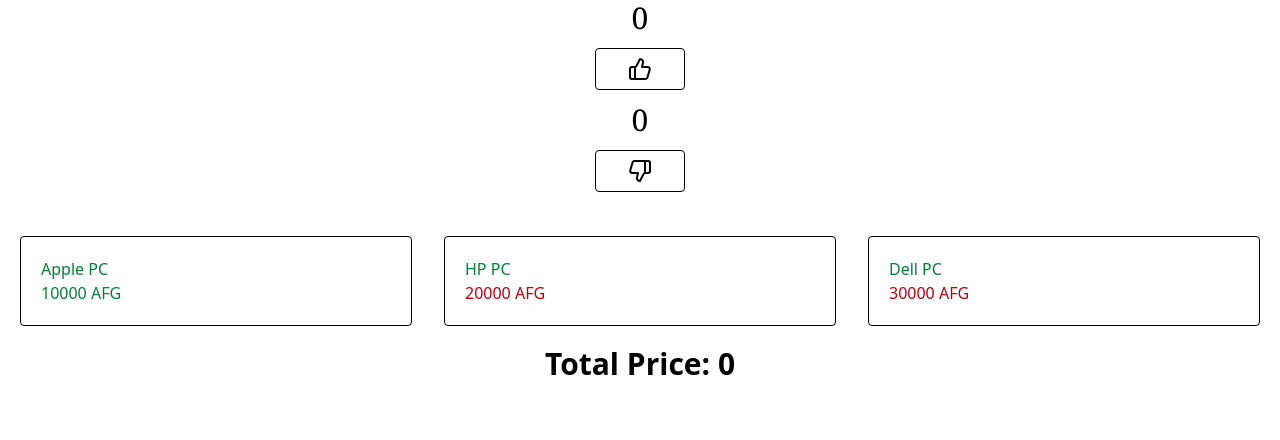
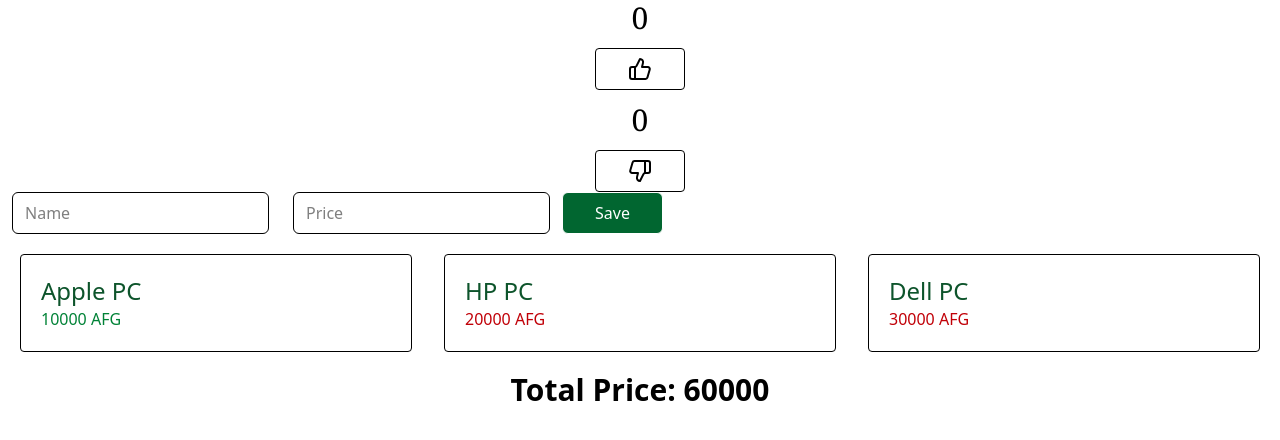
Before and after one commit to Mahtab-217/React_Hook, a React (Vite) app: page / in a window 1280 px wide. Shown: the top 440 px of the page. Built offline with nearby package versions, Linux system fonts and the light colour scheme.

Commit message:
updated codes added

```diff
--- a/src/Reducer6.jsx
+++ b/src/Reducer6.jsx
@@ -1,36 +1,46 @@
-import React, { useEffect, useReducer } from 'react'
+import React, { useEffect, useReducer, useState } from 'react'
 const products=[
     {
         name: "Apple PC",
-        price: "10000"
+        price: 10000
     },
     {
         name: "HP PC",
-        price: "20000"
+        price: 20000
     },
     {
         name: "Dell PC",
-        price: "30000"
+        price: 30000
     },
 
 ]
+
+
 function Reducer6() {
-   const [data, action]= useReducer(myFunction, products);
-   let totalPrice=0;
-  useEffect(()=>{
-    const totalPrice=data.reduce((total, y)=>{
-        return (total += y.price);
-    },0);
-  },[data])
+    const [data, action]= useReducer(myFunction, products);
+    const [totalPrice, setTotalPricde]= useState(0);
+    const [qimat, setQimat]= useState(0);
+    const [name, setName]= useState("");
+    useEffect(()=>{
+        setTotalPricde(data.reduce((total, y)=>{
+            return (total += y.price);
+        },0));
+    },[data])
+    function handleClick(){
+        action({payload: {name: name, price: qimat}})
+    }
   return (
     <div>
-        <input type="text" />
+        <input onChange={(e)=>setName(e.target.value)} className='py-2 border rounded-md mx-3 px-3' type="text" placeholder='Name' />
+        <input onChange={(e)=>setQimat(+e.target.value)} className='py-2 border rounded-md mx-3 px-3' type="number" placeholder='Price' />
+        <button className='border rounded-md bg-green-800 py-2 px-8 text-white' onClick={(handleClick)}>Save</button>
+
         <div className='p-5 grid grid-cols-3 gap-8'>
             {data.map((y,index)=>{
                 return (
                     <div key={index} className='p-5 border rounded-sm'>
-                        <h1 className='text-green-700'>{y.name}</h1>
-                        <p className={` "text-bold" ${y.price < 15000? "text-green-700": "text-red-700"}`}> {y.price} AFG</p>
+                        <h1 className='text-green-900 text-2xl'>{y.name}</h1>
+                        <p className={` "font-bold" ${y.price < 15000? "text-green-700": "text-red-700"}`}> {y.price} AFG</p>
                     </div>
                 )
             })}
@@ -42,5 +52,5 @@
 
 export default Reducer6
 function myFunction(data, action){
-
+return [...data, action.payload]
 }
```
